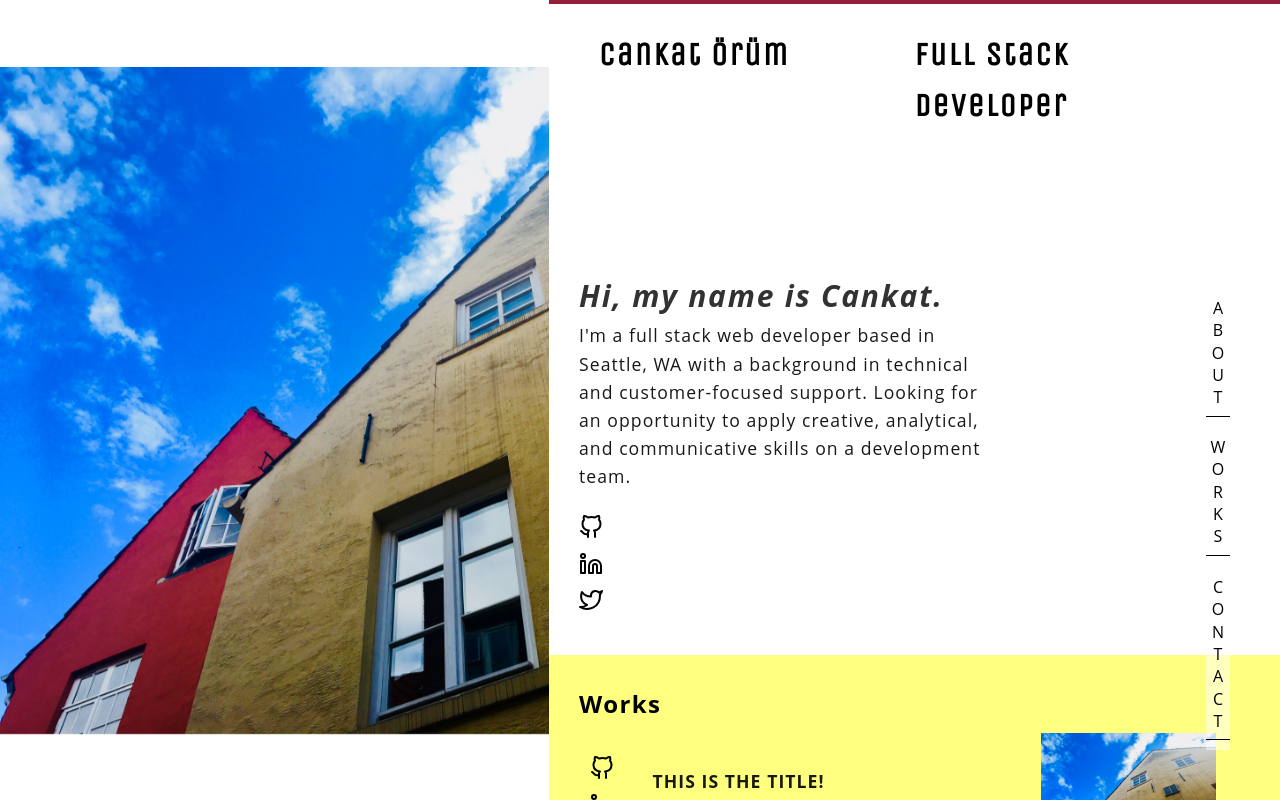
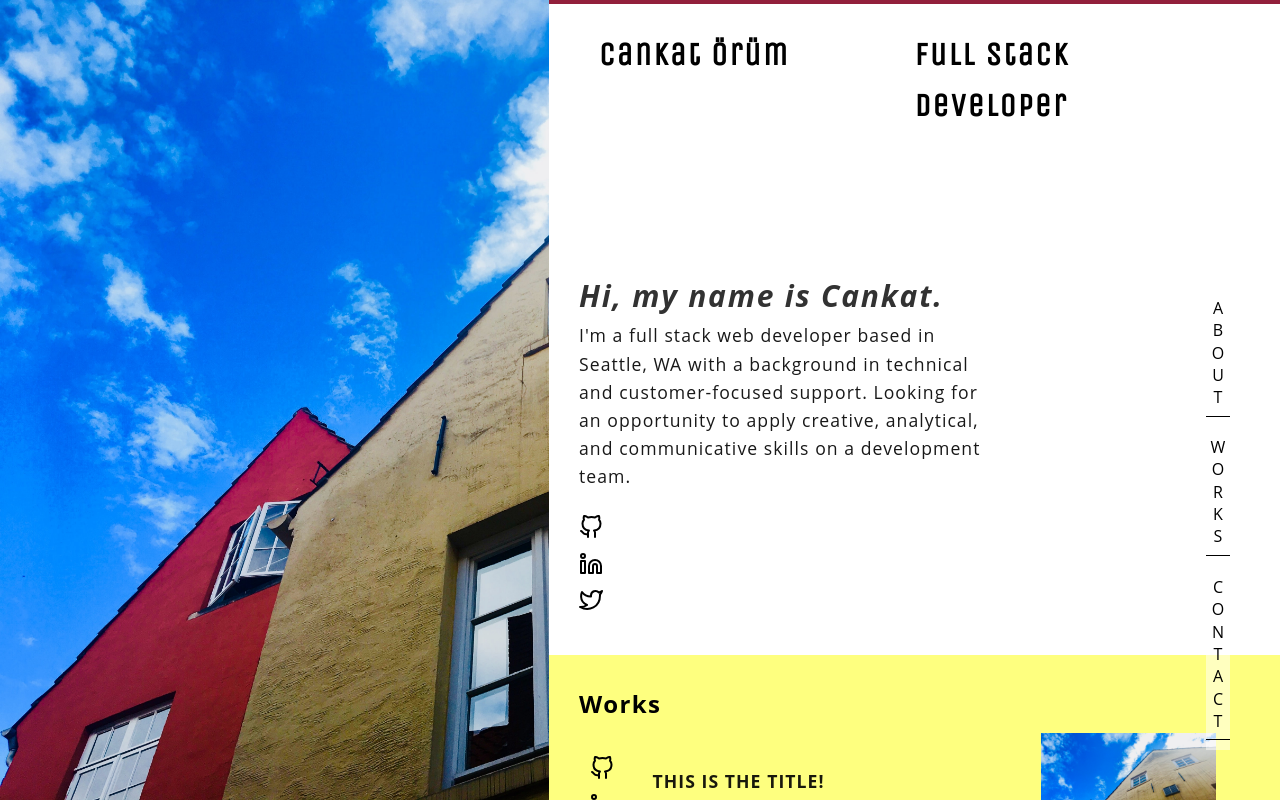
Before and after one commit to cankat-orum/personal-website, a React (Create React App) app: page / in a window 1280 px wide. Built offline with nearby package versions, Linux system fonts and the light colour scheme.

Commit message:
FIX background image size

```diff
--- a/src/styles/style.css
+++ b/src/styles/style.css
@@ -18,7 +18,7 @@ html {
 
 .body-div {
   background-position: left;
-  background-size: auto 667px;
+  background-size: auto 100vh;
   background-repeat: no-repeat;
   background-attachment: fixed;
   overflow: visible;
```
